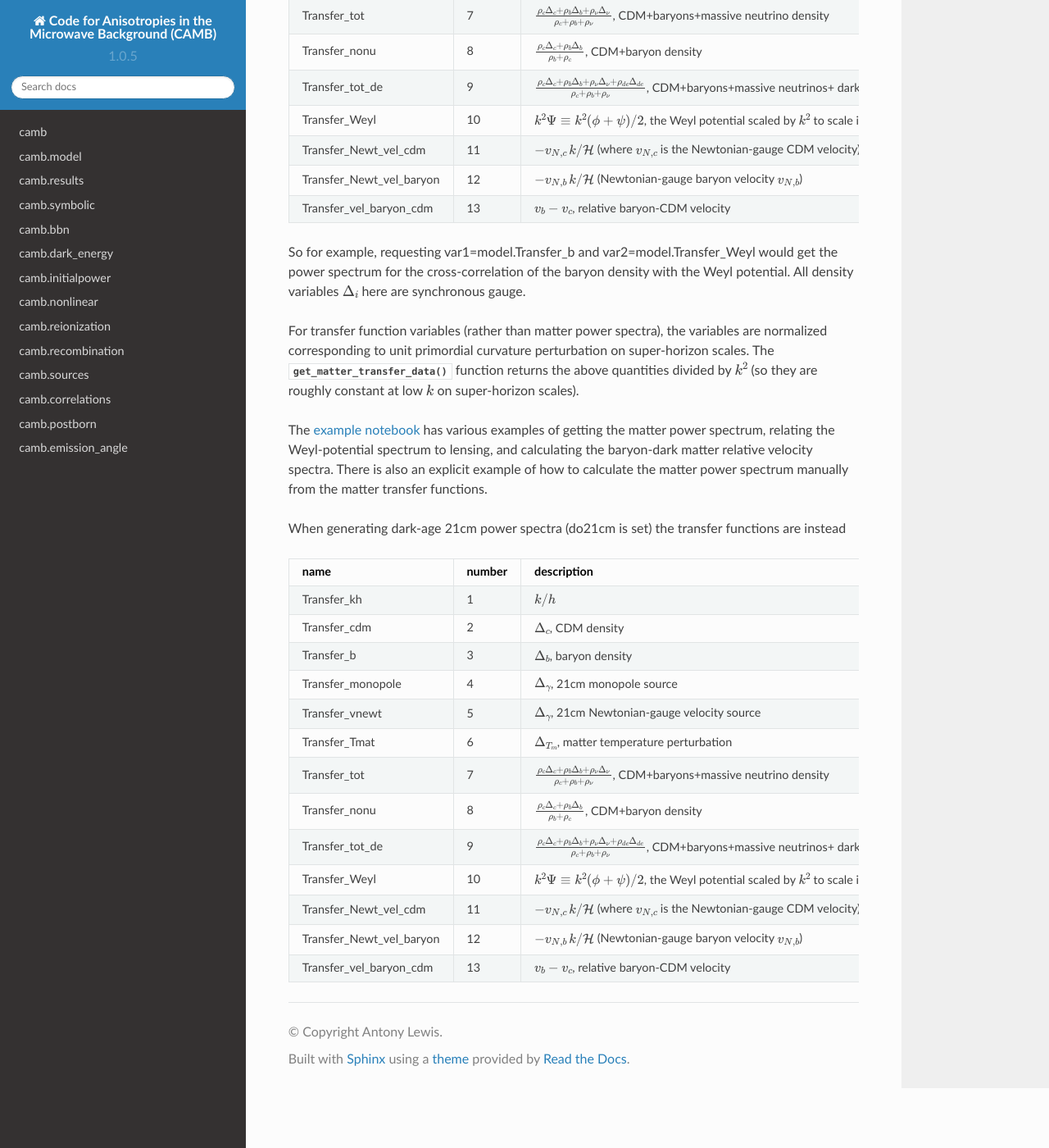
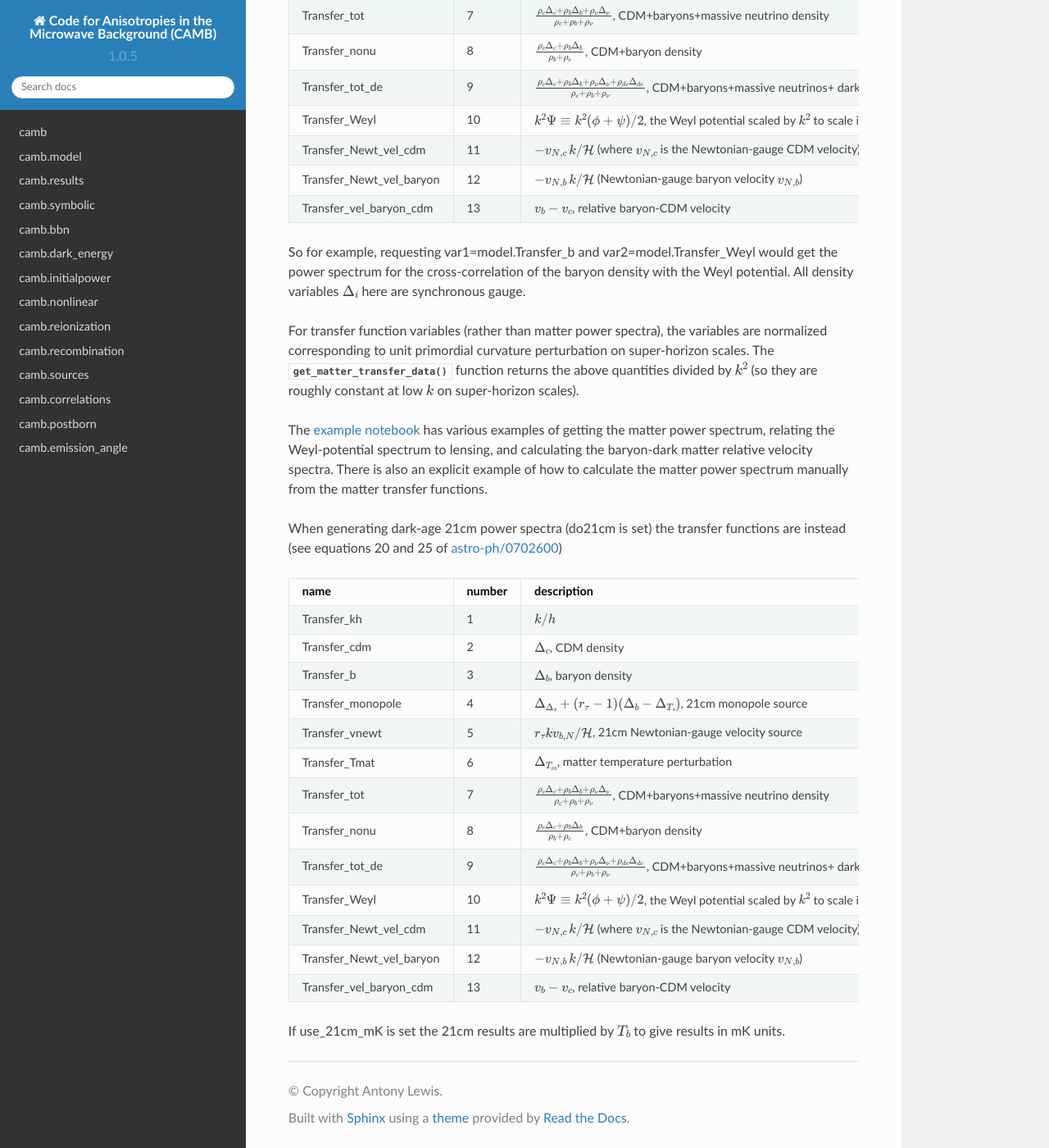
Before and after one commit to cmbant/CAMB, a Sphinx documentation site: the page built from docs/source/transfer_variables.rst, in a window 1280 px wide and 1400 px high, scrolled down 536 px. Shown: the whole window at 82% size. Built offline with Sphinx 7.4.7 and the Read the Docs theme 2.0.0, drawn with Linux system fonts in a browser that asks for light colours.

Commit message:
21cm output doc

```diff
--- a/docs/source/transfer_variables.rst
+++ b/docs/source/transfer_variables.rst
@@ -41,6 +41,7 @@ baryon-dark matter relative velocity spectra. There is also an explicit example
 power spectrum manually from the matter transfer functions.
 
 When generating dark-age 21cm power spectra (do21cm is set) the transfer functions are instead
+(see equations 20 and 25 of `astro-ph/0702600 <https://arxiv.org/abs/astro-ph/0702600.>`_)
 
 ========================  ======  =====================================================================
 name                      number  description
@@ -48,8 +49,8 @@ name                      number  description
 Transfer_kh                 1     :math:`k/h`
 Transfer_cdm                2     :math:`\Delta_c`, CDM density
 Transfer_b                  3     :math:`\Delta_b`, baryon density
-Transfer_monopole           4     :math:`\Delta_\gamma`, 21cm monopole source
-Transfer_vnewt              5     :math:`\Delta_\gamma`, 21cm Newtonian-gauge velocity source
+Transfer_monopole           4     :math:`\Delta_{\Delta_s}+(r_\tau-1)(\Delta_{b}-\Delta_{T_s})`, 21cm monopole source
+Transfer_vnewt              5     :math:`r_\tau kv_{b,N}/\mathcal{H}`, 21cm Newtonian-gauge velocity source
 Transfer_Tmat               6     :math:`\Delta_{T_m}`, matter temperature perturbation
 Transfer_tot                7     :math:`\frac{\rho_c\Delta_c+\rho_b\Delta_b+\rho_\nu\Delta_\nu}{\rho_c+\rho_b+\rho_\nu}`, CDM+baryons+massive neutrino density
 Transfer_nonu               8     :math:`\frac{\rho_c\Delta_c+\rho_b\Delta_b}{\rho_b+\rho_c}`, CDM+baryon  density
@@ -62,3 +63,5 @@ Transfer_Newt_vel_cdm      11     :math:`-v_{N,c}\, k/{\cal H}` (where :math:`v_
 Transfer_Newt_vel_baryon   12     :math:`-v_{N,b}\,k/{\cal H}` (Newtonian-gauge baryon velocity :math:`v_{N,b}`)
 Transfer_vel_baryon_cdm    13     :math:`v_b-v_c`, relative baryon-CDM velocity
 ========================  ======  =====================================================================
+
+If use_21cm_mK is set the 21cm results are multiplied by :math:`T_b` to give results in mK units.
```
Also changed, not shown: 1 other file.
